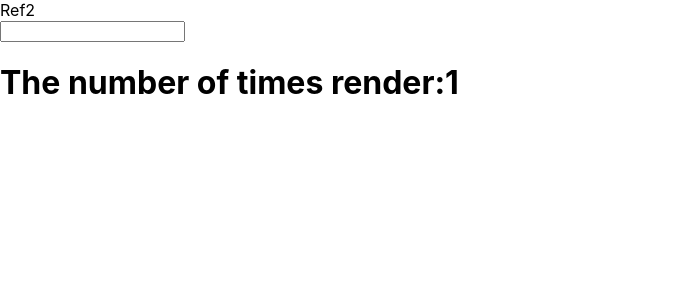
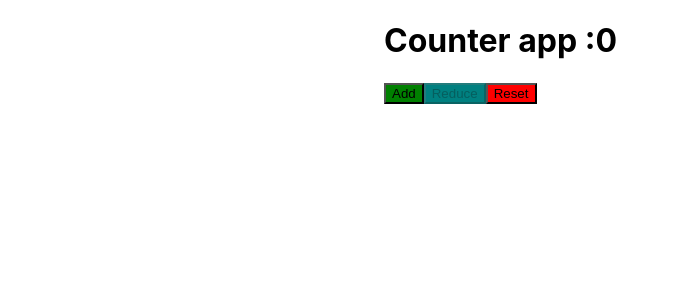
Before and after one commit to suhail3535/InterviewPractice, a React (Create React App) app in the folder practiceforinterview/: page / in a window 1280 px wide. Shown: the top 300 px of the page, without its empty margins (0-679 px from the left). Built offline with nearby package versions, Linux system fonts and the light colour scheme.

Commit message:
debouncing and counter

```diff
--- a/practiceforinterview/src/App.js
+++ b/practiceforinterview/src/App.js
@@ -1,10 +1,12 @@
 
-import Ref2 from "./Component/Ref2";
+import Counter from "./Component/Counter";
+// import Ref2 from "./Component/Ref2";Counter
 
 function App() {
   return (
       <div className="App">
-<Ref2 />
+      {/* <Ref2 /> */}
+      <Counter />
       </div>
   );
 }
--- /dev/null
+++ b/practiceforinterview/src/Component/Counter.jsx
@@ -0,0 +1,38 @@
+import React, { useState } from "react";
+
+const Counter = () => {
+    const [count, setCount] = useState(0);
+    const handleAdd = () => {
+        setCount((prev)=>prev + 1);
+    };
+
+    const handlereduce = () => {
+        setCount((prev)=> prev- 1);
+    };
+    const handlereset = () => {
+        setCount(0);
+    };
+    return (
+        <div style={{ width: "40%", margin: "auto" }}>
+            <h1>Counter app :{count} </h1>
+
+            <button
+                style={{ background: "green" }}
+                disabled={count === 20}
+                onClick={handleAdd}>
+                Add
+            </button>
+            <button
+                style={{ background: "teal" }}
+                disabled={count === 0}
+                onClick={handlereduce}>
+                Reduce
+            </button>
+            <button style={{ background: "red" }} onClick={handlereset}>
+                Reset
+            </button>
+        </div>
+    );
+};
+
+export default Counter;
```
Also changed, not shown: practiceforinterview/src/Component/index.html (+38 -0 lines).
